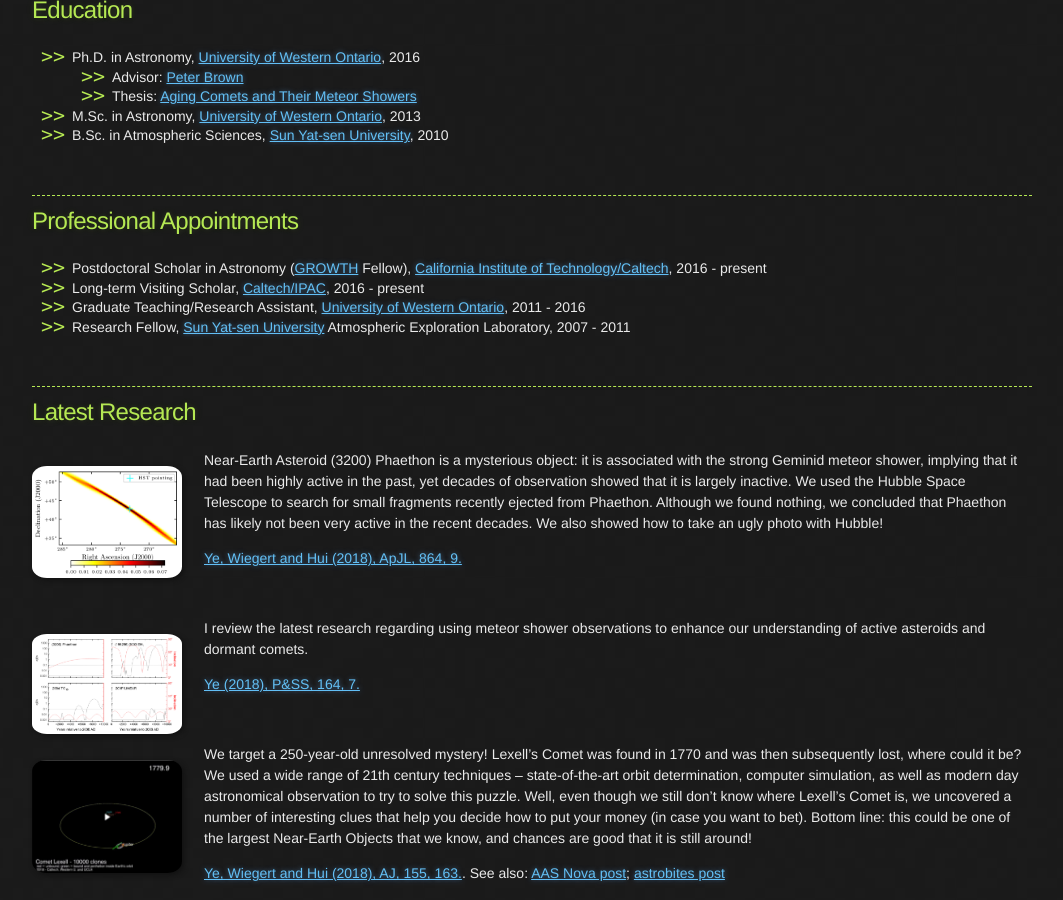
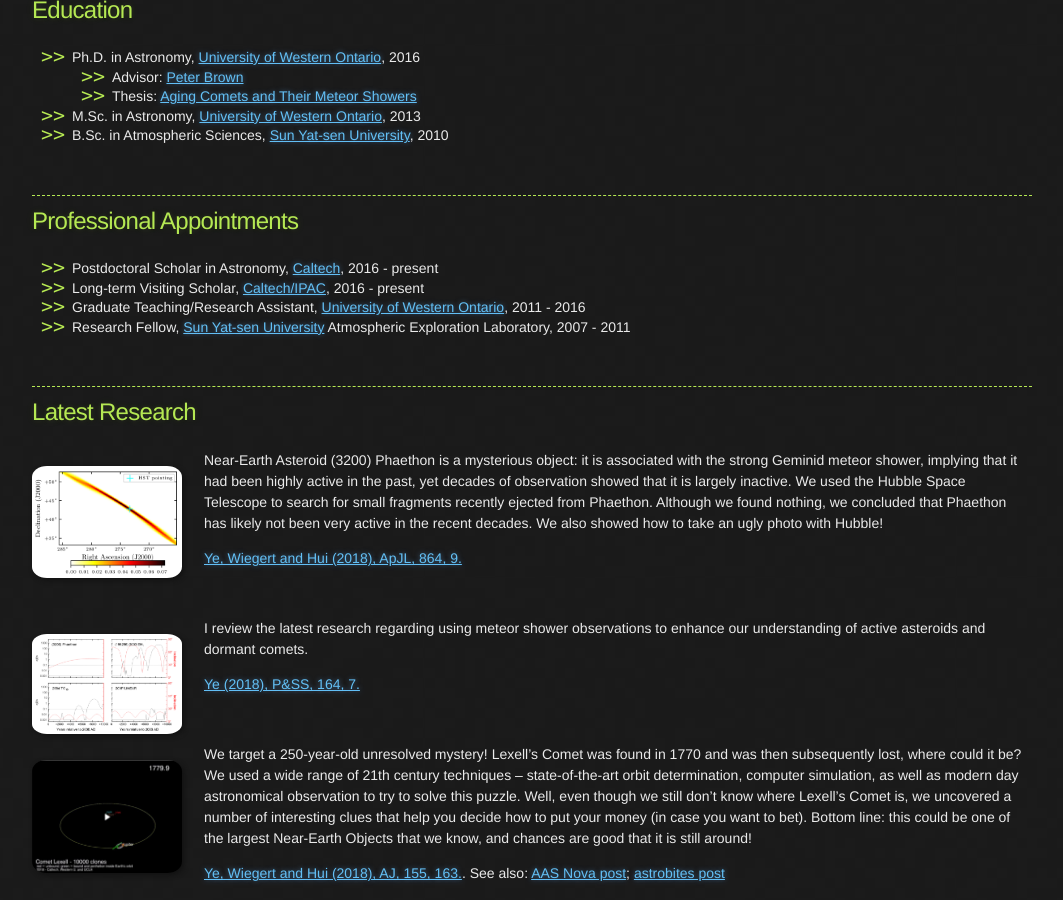
Before and after one commit to Yeqzids/Yeqzids.GitHub.io, a Jekyll site: the page built from index.md, in a window 1280 px wide and 900 px high, scrolled down 487 px. Shown: the whole window, without its empty margins (108-1171 px from the left). Built offline with Jekyll 4.4.1, drawn with Linux system fonts in a browser that asks for light colours; nearby versions of some CDN libraries.

Commit message:
Update index.md

```diff
--- a/index.md
+++ b/index.md
@@ -30,7 +30,7 @@ Outside my working hours, I enjoy going out for (non-for-work) stargazing. I als
 
 ## Professional Appointments
 
-* Postdoctoral Scholar in Astronomy ([GROWTH](http://growth.caltech.edu/) Fellow), [California Institute of Technology/Caltech](http://www.caltech.edu/), 2016 - present
+* Postdoctoral Scholar in Astronomy, [Caltech](http://www.caltech.edu/), 2016 - present
 * Long-term Visiting Scholar, [Caltech/IPAC](http://www.ipac.caltech.edu/), 2016 - present
 * Graduate Teaching/Research Assistant, [University of Western Ontario](http://www.uwo.ca/), 2011 - 2016
 * Research Fellow, [Sun Yat-sen University](http://www.sysu.edu.cn/) Atmospheric Exploration Laboratory, 2007 - 2011
```
